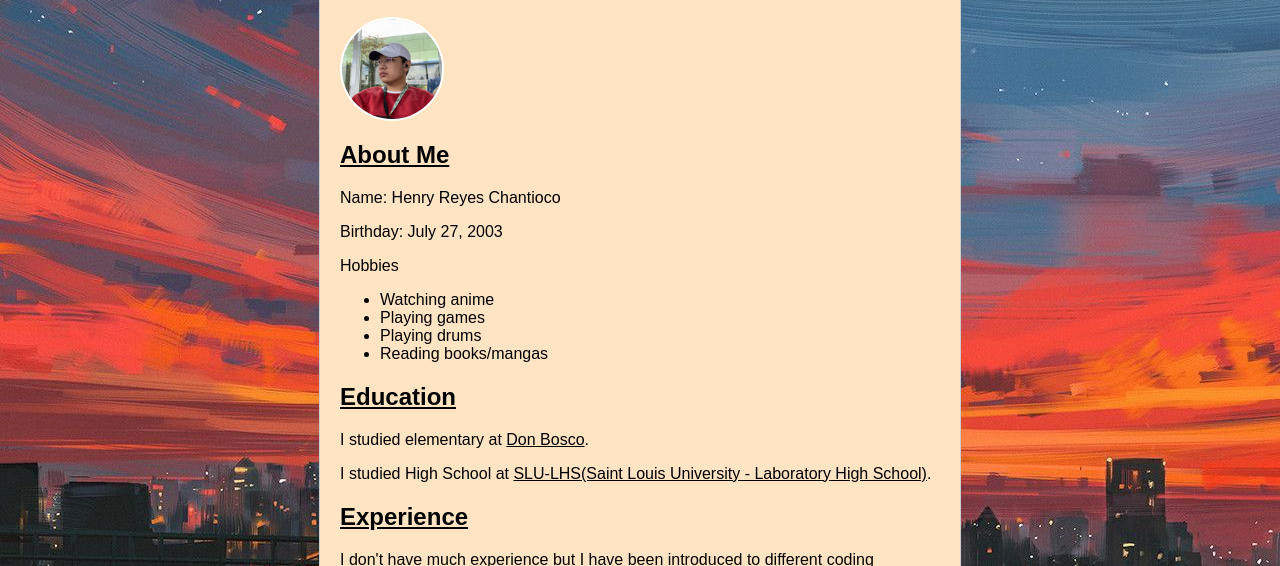
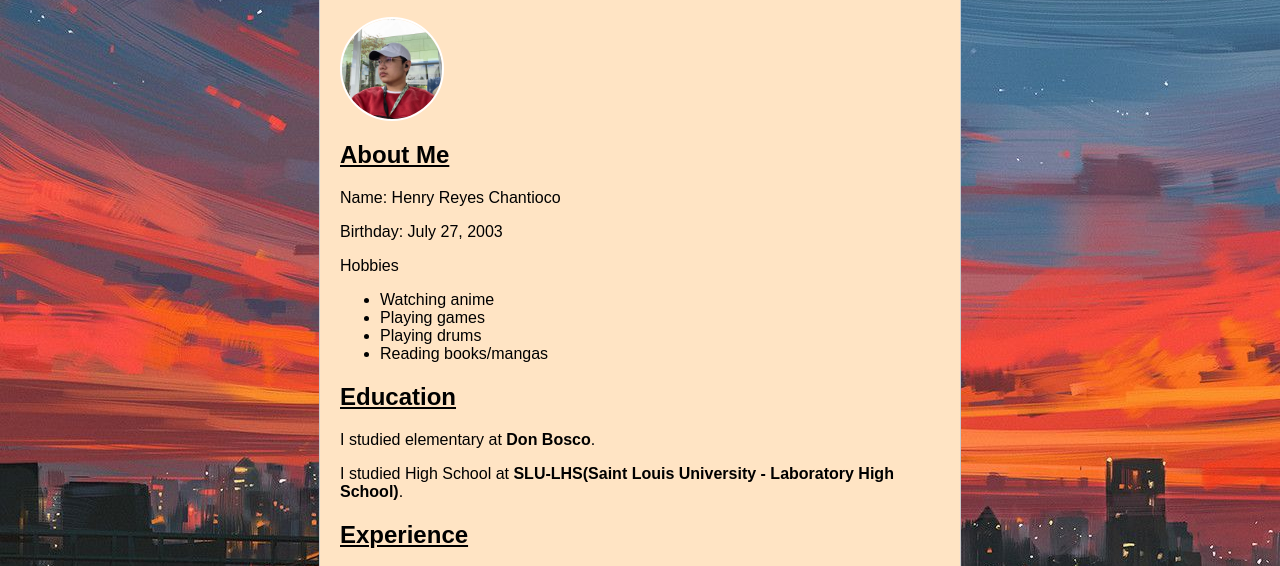
Before and after one commit to henchants/CIT-18-REFRESHER-ACTIVITY, a plain HTML site: page index.html in a window 1280 px wide. Shown: the part 222-788 px from the top of the page. Drawn offline with Linux system fonts and the light colour scheme.

Commit message:
strong letters

```diff
--- a/index.html
+++ b/index.html
@@ -37,8 +37,8 @@
             </section>
             <section id="education" class="portfolio-section">
                 <h2><u>Education</u></h2>
-                <p>I studied elementary at <u>Don Bosco</u>.</p>
-                <p>I studied High School at <u>SLU-LHS(Saint Louis University - Laboratory High School)</u>.</p>
+                <p>I studied elementary at <b>Don Bosco</b>.</p>
+                <p>I studied High School at <b>SLU-LHS(Saint Louis University - Laboratory High School)</b>.</p>
             </section>
             <section id="experience" class="portfolio-section">
                 <h2><u>Experience</u></h2>
```
